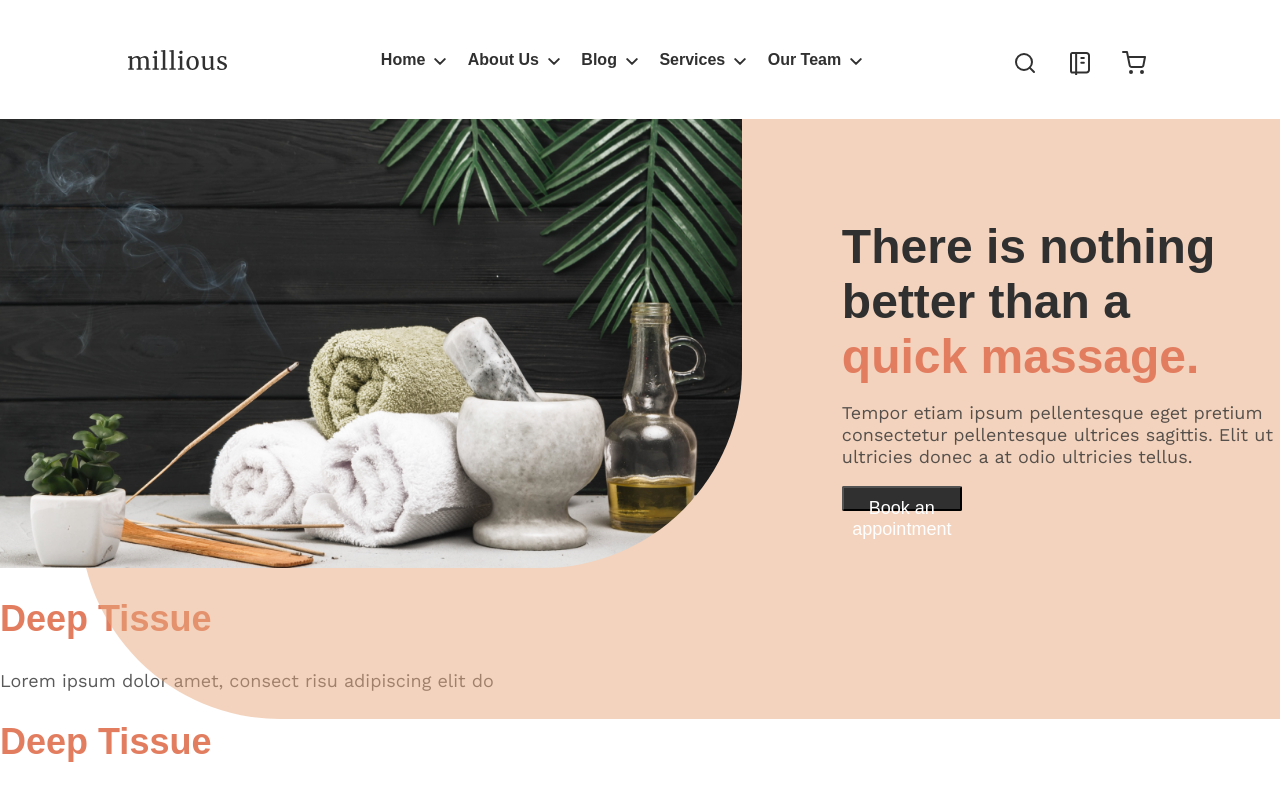
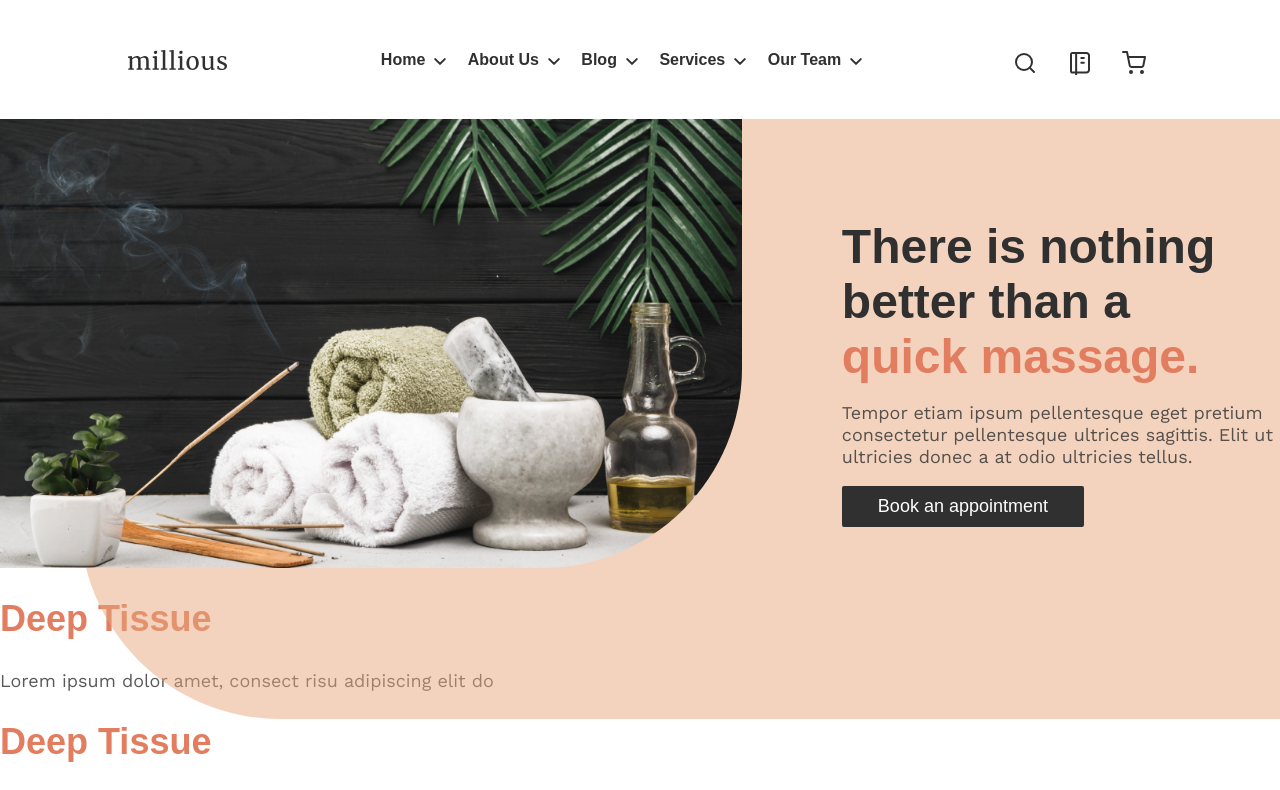
Before and after one commit to javierbarbozam/laboratorio-dos, a plain HTML site: page index.html in a window 1280 px wide. Shown: the top 790 px of the page. Drawn offline with nearby package versions, Linux system fonts and the light colour scheme.

Commit message:
fix(styles.scss) updating btn styles

```diff
--- a/styles/styles.scss
+++ b/styles/styles.scss
@@ -45,15 +45,16 @@ a {
 }
 
 .buttons {
-  display: flex;
-  justify-content: center;
   padding: 10px 36px;
   background-color: colors.$darkgrey;
   border-radius: 2px;
+  border: none;
   font-size: 18px;
   color: #FFFFFF;
-  width: 120px;
-  height: 25px;
+
+  &:hover {
+    background-color: colors.$darkorange;
+  }
 }
 // NON REPITED STYLES
 
```
Also changed, not shown: styles/styles.css, 1 other file.
